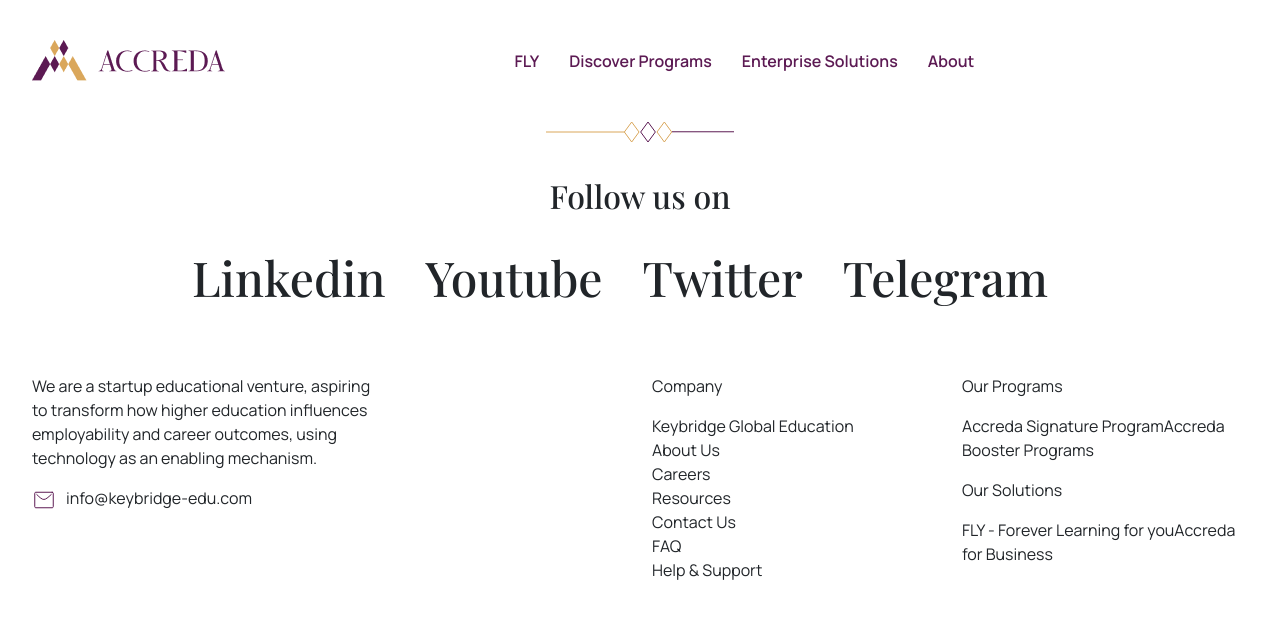
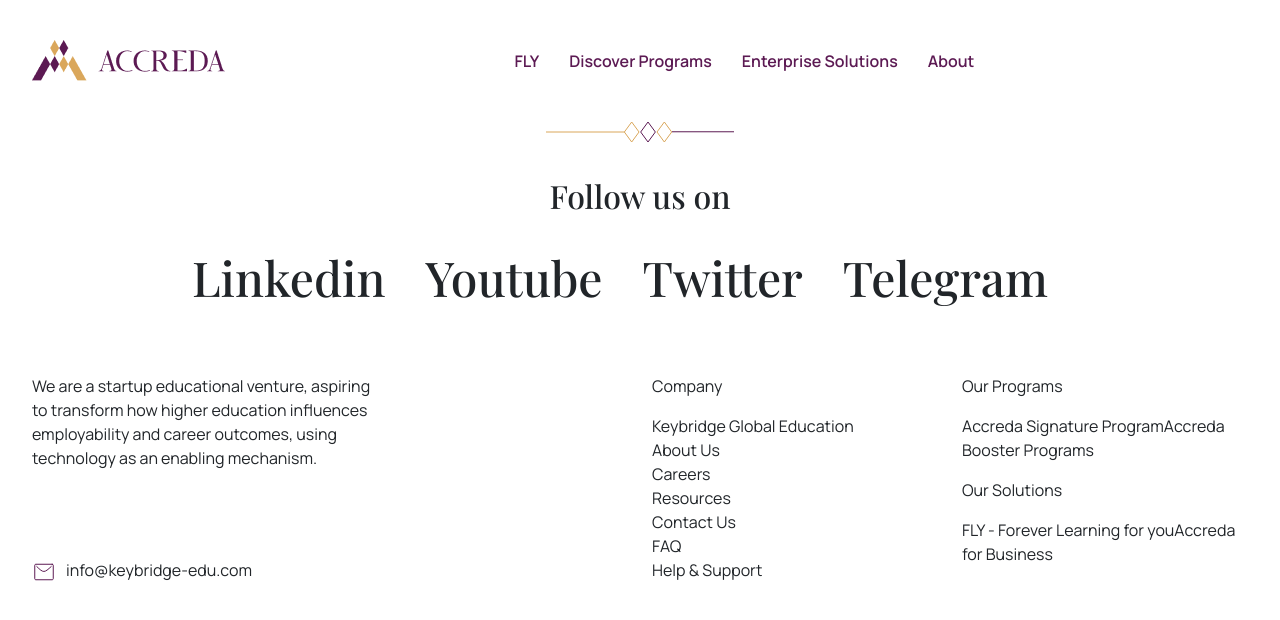
Before and after one commit to jitendra1604/nextjstemplate, a Next.js app: page / in a window 1280 px wide. Shown: the top 620 px of the page. Built offline with nearby package versions, Linux system fonts and the light colour scheme.

Commit message:
changes in footer

```diff
--- a/components/Layout/footer/index.tsx
+++ b/components/Layout/footer/index.tsx
@@ -28,7 +28,7 @@ export const Footer = () => {
                 </ul>
               </div>
               <Row>
-                <Col key={main.id}>
+                <Col key={main.id} className={styles.rlativesection}>
                   <p>{main.content}</p>
                   <div className={styles.mailsection}>
                     <div>
--- a/styles/components/Footer.module.scss
+++ b/styles/components/Footer.module.scss
@@ -29,10 +29,16 @@
       text-align: left;
     }
   }
-  .mailsection {
-    display: flex;
-    p {
-      margin-left: 10px;
+
+  .rlativesection {
+    position: relative;
+    .mailsection {
+      position: absolute;
+      bottom: 0;
+      display: flex;
+      p {
+        margin-left: 10px;
+      }
     }
   }
 }
```
